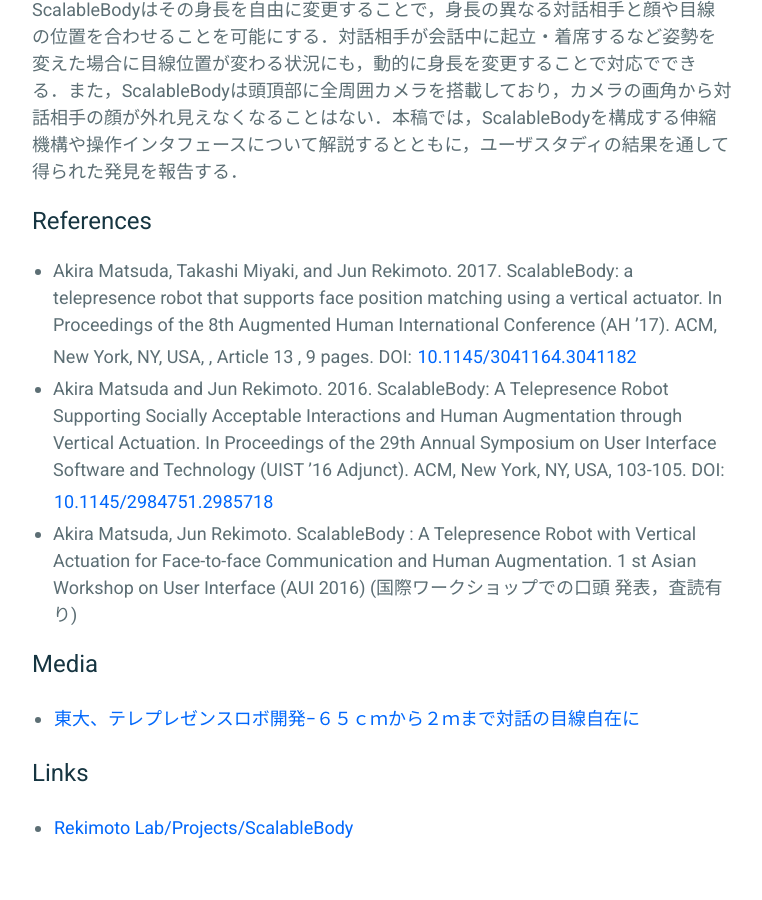
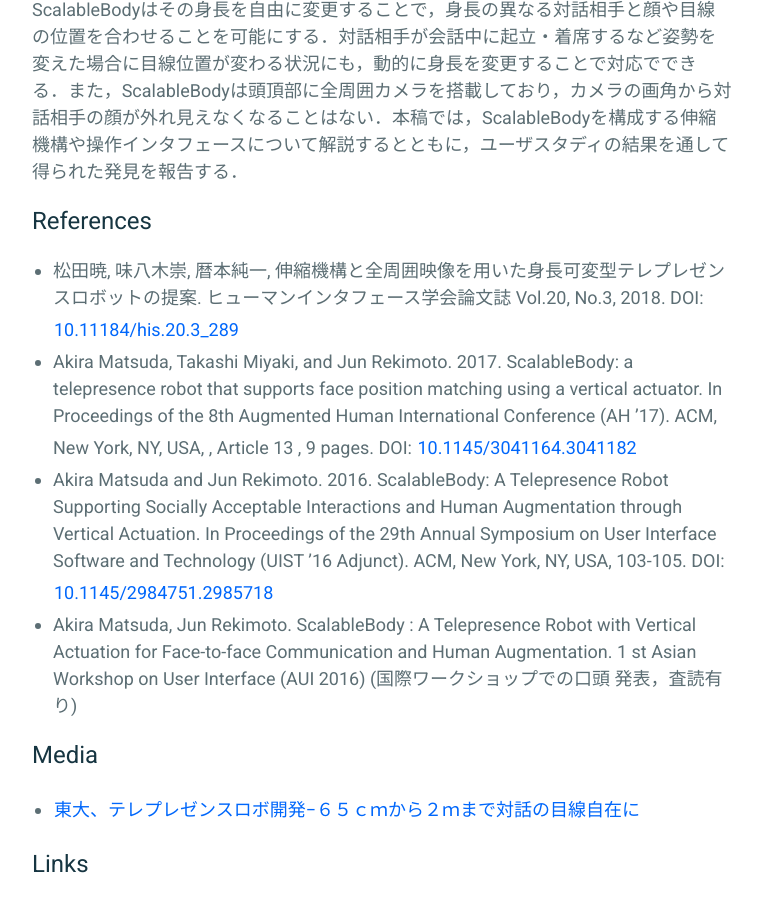
Before and after one commit to 0x0c/0x0c.github.com, a Jekyll site: the page built from _pages/projects/scalable_body.md, in a window 1280 px wide and 900 px high, scrolled down 2380 px. Shown: the whole window, without its empty margins (258-1020 px from the left). Built offline with Jekyll 4.4.1, drawn with Linux system fonts in a browser that asks for light colours.

Commit message:
add publication

```diff
--- a/_pages/projects/scalable_body.md
+++ b/_pages/projects/scalable_body.md
@@ -17,6 +17,7 @@ Seeing one’s partner’s face during remote conversation is one of the most im
 
 ## References
 
+- 松田暁, 味八木崇, 暦本純一, 伸縮機構と全周囲映像を用いた身長可変型テレプレゼンスロボットの提案. ヒューマンインタフェース学会論文誌 Vol.20, No.3, 2018. DOI: [10.11184/his.20.3_289](https://doi.org/10.11184/his.20.3_289)
 - Akira Matsuda, Takashi Miyaki, and Jun Rekimoto. 2017. ScalableBody: a telepresence robot that supports face position matching using a vertical actuator. In Proceedings of the 8th Augmented Human International Conference (AH ’17). ACM, New York, NY, USA, , Article 13 , 9 pages. DOI: [10.1145/3041164.3041182](https://doi.org/10.1145/3041164.3041182)
 - Akira Matsuda and Jun Rekimoto. 2016. ScalableBody: A Telepresence Robot Supporting Socially Acceptable Interactions and Human Augmentation through Vertical Actuation. In Proceedings of the 29th Annual Symposium on User Interface Software and Technology (UIST ’16 Adjunct). ACM, New York, NY, USA, 103-105. DOI: [10.1145/2984751.2985718](https://doi.org/10.1145/2984751.2985718)
 - Akira Matsuda, Jun Rekimoto. ScalableBody : A Telepresence Robot with Vertical Actuation for Face-to-face Communication and Human Augmentation. 1 st Asian Workshop on User Interface (AUI 2016) (国際ワークショップでの口頭 発表，査読有り)
```
